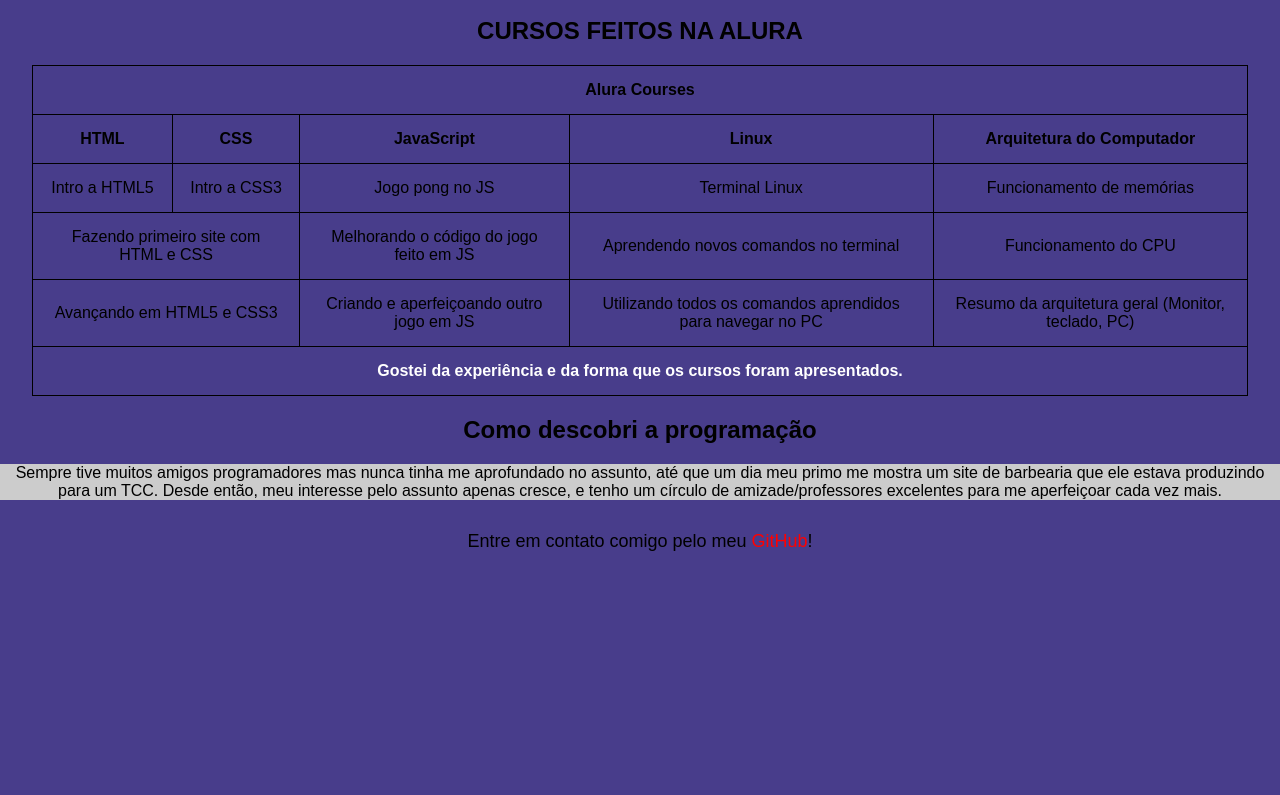
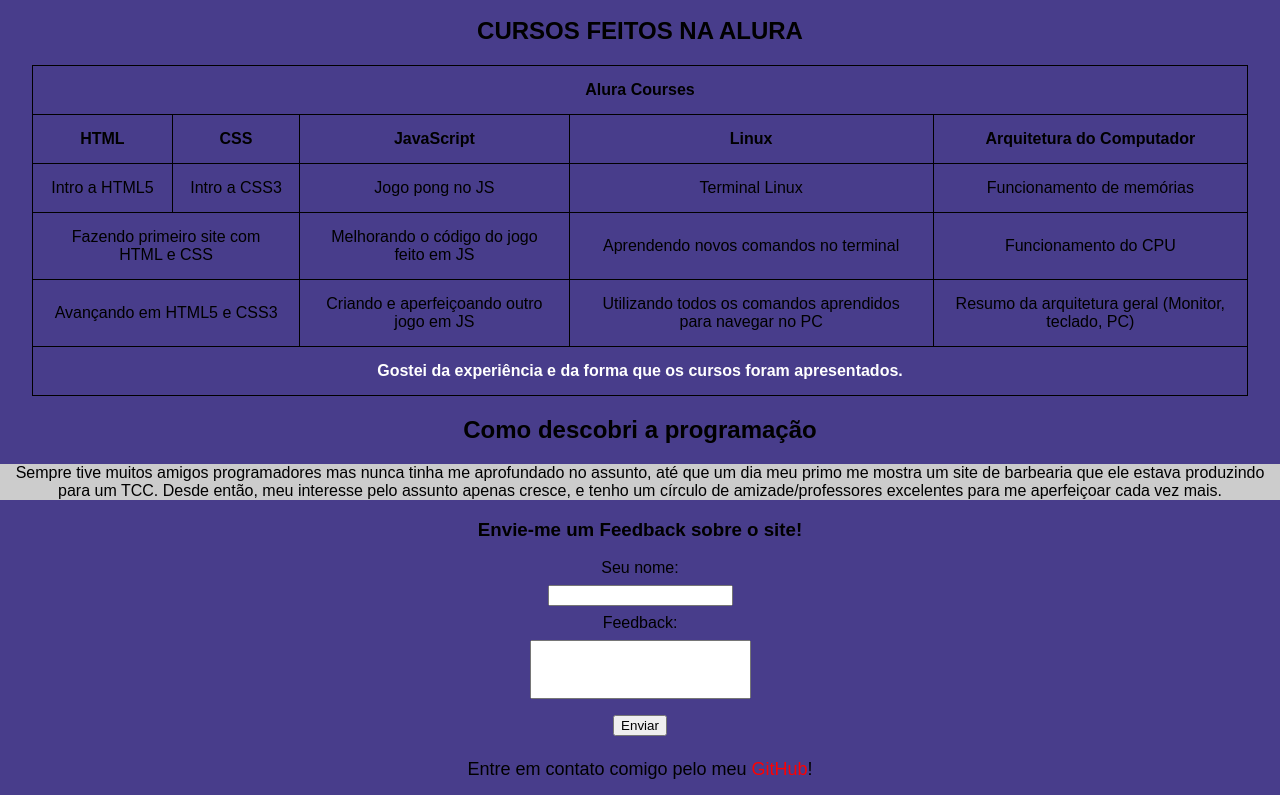
Before and after one commit to danvitoriano/web-developers-hub, a plain HTML site: page webdevelopers/vgont.html in a window 1280 px wide. Shown: the part 1048-1843 px from the top of the page. Before the commit the page ends 1615 px from the top, so only its background shows below. Drawn offline with Linux system fonts and the light colour scheme.

Commit message:
Adicionando form

```diff
--- a/css/vgontstyle.css
+++ b/css/vgontstyle.css
@@ -74,3 +74,15 @@ footer{
     text-align: center;
     background-color: #CCC;
 }
+
+.text {
+    text-align: center;
+    padding-top: 20%;
+}
+
+label, input {
+    margin: 8px;
+}
+#feedback {
+    padding: 20px;
+}
--- a/webdevelopers/vgont.html
+++ b/webdevelopers/vgont.html
@@ -78,6 +78,16 @@
         </section>
     <h2 class="center">Como descobri a programação</h2>
         <p class="p3">Sempre tive muitos amigos programadores mas nunca tinha me aprofundado no assunto, até que um dia meu primo me mostra um site de barbearia que ele estava produzindo para um TCC. Desde então, meu interesse pelo assunto apenas cresce, e tenho um círculo de amizade/professores excelentes para me aperfeiçoar cada vez mais.</p>
+
+    <h3 class="center">Envie-me um Feedback sobre o site!</h3>
+    <form action="form.html" class="center">
+        <label for="fname">Seu nome:</label><br>
+        <input type="text" id="fname" name="fname"> <br>
+        <label for="feedback">Feedback:</label> <br>
+        <input type="text" id="feedback" feedback ="feedback"> <br>
+        <input type="submit" value="Enviar">
+    </form>
 </body>
+
 <footer>Entre em contato comigo pelo meu <span id="GitHub">GitHub</span>! </footer>
 </html>
```
Also changed, not shown: webdevelopers/form.html (added, +13 -0 lines). Lines whose indentation alone changed are shown as unchanged.
